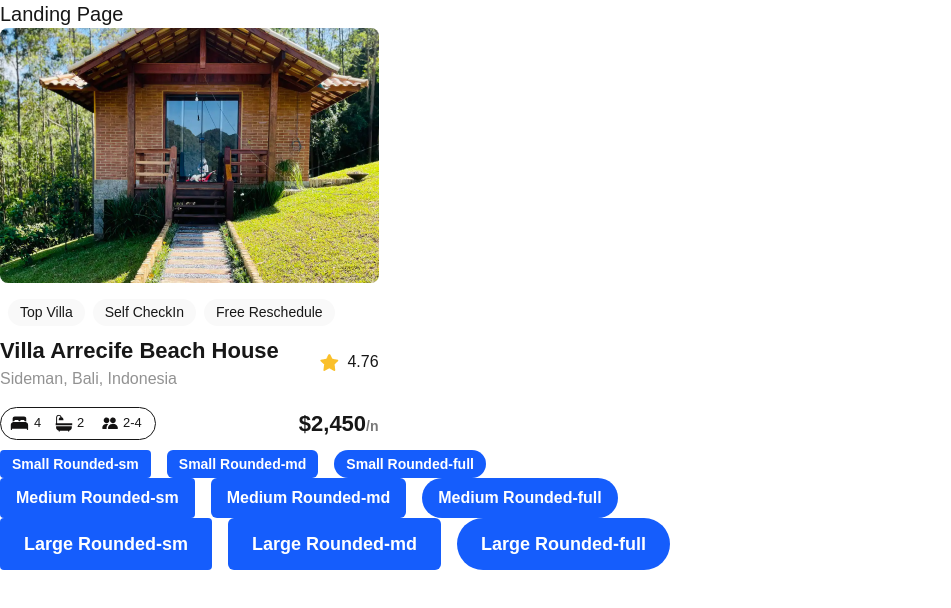
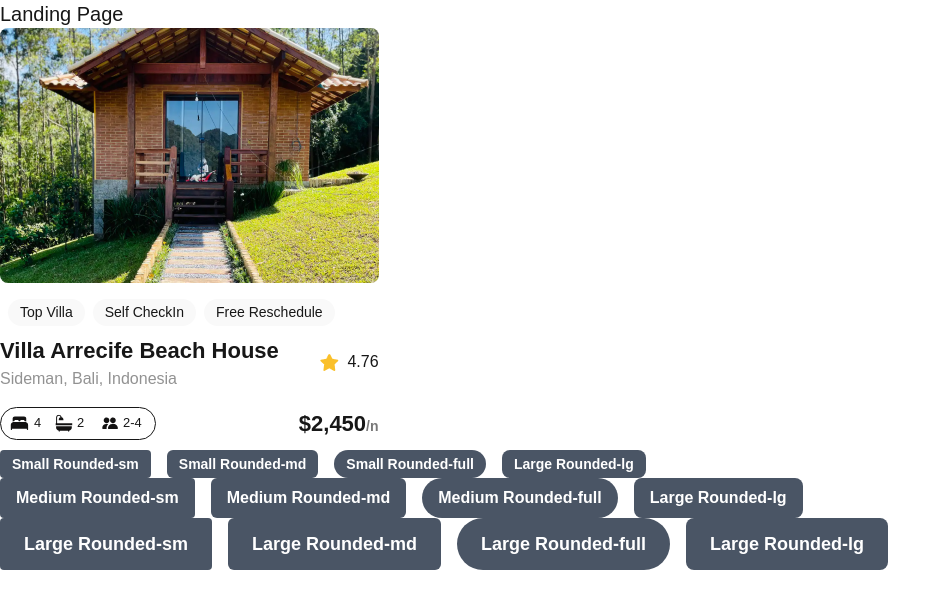
Before and after one commit to Adedeji1/alx-project-0x00-setup, a Next.js app in the folder alx-project-0x00/: page /landing in a window 1280 px wide. Shown: the top 608 px of the page, without its empty margins (0-951 px from the left). Built offline with nearby package versions, Linux system fonts and the light colour scheme.

Commit message:
adjustments to make the checker complete

```diff
--- a/alx-project-0x00/components/Button.tsx
+++ b/alx-project-0x00/components/Button.tsx
@@ -3,7 +3,7 @@ import React from "react";
 interface ButtonProps {
     title: string;
     size?: "small" | "medium" | "large";
-    shape?: "rounded-sm" | "rounded-md" | "rounded-full";
+    shape?: "rounded-sm" | "rounded-md" | "rounded-full" | "rounded-lg";
     className?: string;
     onClick?: () => void;
 }
@@ -27,13 +27,13 @@ const Button: React.FC<ButtonProps> = ({
     "rounded-sm": "rounded-sm",
     "rounded-md": "rounded-md",
     "rounded-full": "rounded-full",
+    "rounded-lg": "rounded-lg",
   }[shape];
 
   return (
     <button
         onClick={onClick}
-        className={`${baseStyles} ${sizeStyles} ${shapeStyles} bg-blue-600 hover:bg-blue-700 ${className}`}
-    >
+        className={`${baseStyles} ${sizeStyles} ${shapeStyles} bg-gray-600 hover:bg-orange-700 ${className}`}>
         {title}
     </button>
   );
--- a/alx-project-0x00/interfaces/index.ts
+++ b/alx-project-0x00/interfaces/index.ts
@@ -1,3 +1,4 @@
 export interface PillProps {
     title: string
+    styles: string
 };
--- a/alx-project-0x00/pages/landing.tsx
+++ b/alx-project-0x00/pages/landing.tsx
@@ -13,6 +13,7 @@ const Landing: React.FC =  () => {
         <Button title="Small Rounded-sm" size="small" shape="rounded-sm" />
         <Button title="Small Rounded-md" size="small" shape="rounded-md" />
         <Button title="Small Rounded-full" size="small" shape="rounded-full" />
+        <Button title='Large Rounded-lg' size='small' shape='rounded-lg' />
       </div>
 
       {/* Medium Buttons */}
@@ -20,6 +21,7 @@ const Landing: React.FC =  () => {
         <Button title="Medium Rounded-sm" size="medium" shape="rounded-sm" />
         <Button title="Medium Rounded-md" size="medium" shape="rounded-md" />
         <Button title="Medium Rounded-full" size="medium" shape="rounded-full" />
+        <Button title='Large Rounded-lg' size='medium' shape='rounded-lg' />
       </div>
 
       {/* Large Buttons */}
@@ -27,6 +29,7 @@ const Landing: React.FC =  () => {
         <Button title="Large Rounded-sm" size="large" shape="rounded-sm" />
         <Button title="Large Rounded-md" size="large" shape="rounded-md" />
         <Button title="Large Rounded-full" size="large" shape="rounded-full" />
+        <Button title='Large Rounded-lg' size='large' shape='rounded-lg' />
       </div>
     </div>
   )
```
